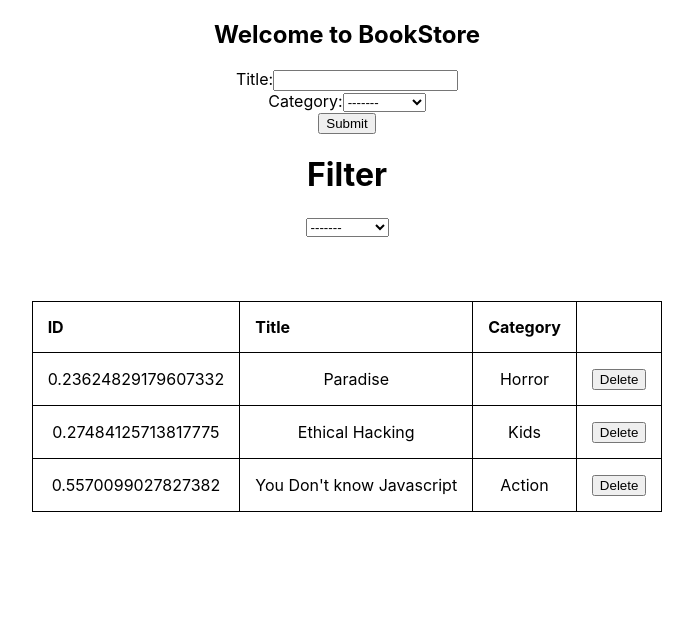
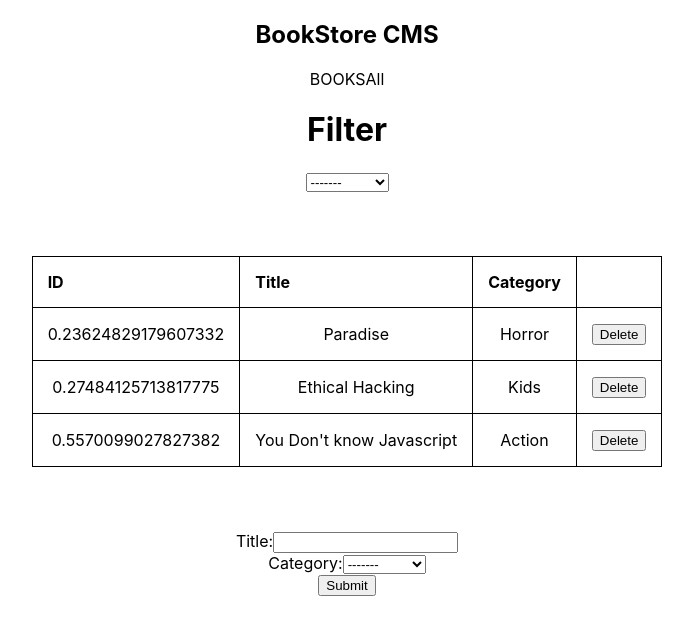
Before and after one commit to wathigo/Bookstore, a React (Create React App) app: page / in a window 1280 px wide. Shown: the top 634 px of the page, without its empty margins (293-986 px from the left). Built offline with nearby package versions, Linux system fonts and the light colour scheme.

Commit message:
Accesses the store from the app component

```diff
--- a/src/App.js
+++ b/src/App.js
@@ -1,17 +1,36 @@
 import React from 'react';
+import { connect } from 'react-redux';
+import PropTypes from 'prop-types';
 import './App.css';
 import Booklist from './components/BookList';
 import BookForm from './components/BooksForm';
 
+const mapStateToProps = function (state) {
+  return {
+    filter: state.filter
+  };
+};
 
-function App() {
-  return (
-    <div className="App">
-      <h2> Welcome to BookStore </h2>
-      <BookForm />
-      <Booklist />
-    </div>
-  );
+class App extends React.Component {
+  render() {
+    return (
+      <div className="App">
+        <nav>
+          <div className='nav-items'>
+            <h2 className='header'> BookStore CMS </h2>
+            <span className='books'>BOOKS</span>
+            <span className='filter'>{ this.props.filter }</span>
+          </div>
+        </nav>
+        <Booklist />
+        <BookForm />
+      </div>
+    );
+  }
 }
 
-export default App;
+App.propTypes = {
+  filter: PropTypes.string.isRequired,
+};
+
+export default connect(mapStateToProps)(App);
```
